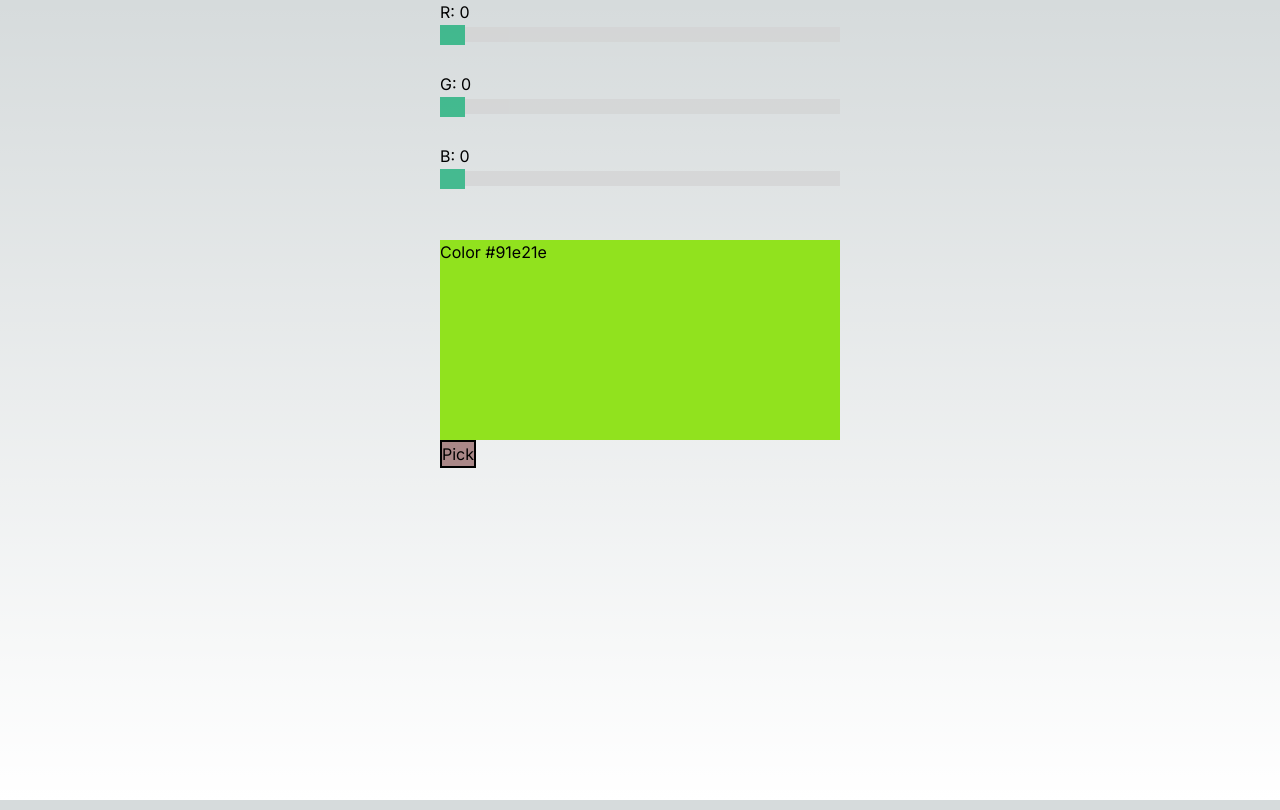
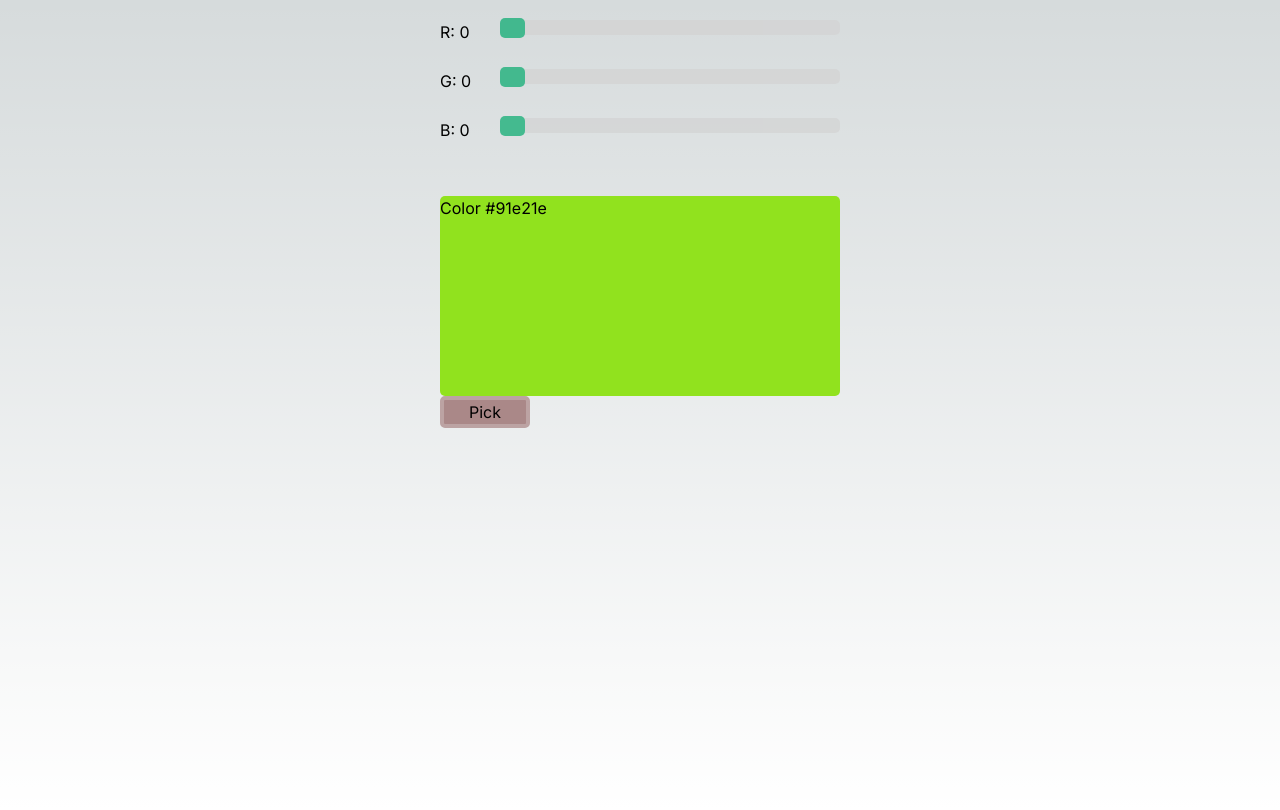
Before and after one commit to Renegatto/color-game-react, a Next.js app: page / in a window 1280 px wide. Built offline with nearby package versions, Linux system fonts and the light colour scheme.

Commit message:
Finish formatting

```diff
--- a/src/app/MyComponent.scss
+++ b/src/app/MyComponent.scss
@@ -29,15 +29,32 @@
     inset 2px 2px 3px rgba(0, 0, 0, 0.6);
 }
 
+@mixin border-radius {
+  border-radius: 5px;
+}
+
 .slidecontainer {
+  @include border-radius;
+  display: flex;
+
+  justify-content: space-between;
+  align-items: start;
+  font-size: medium;
   width: 100%; /* Width of the outside container */
+  &.normal {
+    flex-direction: row;
+  }
+  &.ghost {
+    flex-direction: row-reverse;
+  }
 }
+
 
 /* The slider itself */
 @mixin slider {
   -webkit-appearance: none;  /* Override default CSS styles */
   appearance: none;
-  width: 100%; /* Full-width */
+  width: 85%;
   height: 15px; /* Specified height */
   background: #d3d3d3; /* Grey background */
   outline: none; /* Remove outline */
@@ -61,6 +78,7 @@
   height: 200px;
 }
 .colored-background {
+  @include border-radius;
   @include color-window-size;
 
   &.comparison {
@@ -72,21 +90,45 @@
   };
 }
 .color-picker {
+  padding-top: 10px;
+  padding-bottom: 10px;
+  row-gap: 5px;
+  display: flex;
+  flex-direction: column;
   @include fullSized;
+  @include border-radius;
   &.overlay-on-disabled {
     background-color: #88888888;
     width: 100%;
     height: 100%;
     position: absolute;
   };
+}
 
+.game {
+  @mixin btn {
+    @include border-radius;
+    border: 4px solid #bca3a3;
+    min-width: 90px;
+  };
+  &.submit-btn {
+    @include btn;
+    background-color: #aa8888;
+  };
+  &.reset-game-btn {
+    @include btn;
+    background-color: #aaaa00;
+  };
 }
 
 .slider {
+  @include border-radius;
   &.normal {
      @include slider;
   };
-
+  &.disabled {
+    @include slider;
+ };
   &.ghost {
     @include slider;
 
@@ -96,12 +138,13 @@
 }
 
 /* Mouse-over effects */
-.slider:hover {
+.slider.normal:hover {
   opacity: 1; /* Fully shown on mouse-over */
 }
 
 /* The slider handle (use -webkit- (Chrome, Opera, Safari, Edge) and -moz- (Firefox) to override default look) */
 .ghostslider::-webkit-slider-thumb {
+  @include border-radius;
   -webkit-appearance: none; /* Override default look */
   appearance: none;
   width: 25px; /* Set a specific slider handle width */
@@ -112,6 +155,7 @@
 
 /* The slider handle (use -webkit- (Chrome, Opera, Safari, Edge) and -moz- (Firefox) to override default look) */
 .slider::-webkit-slider-thumb {
+  @include border-radius;
   -webkit-appearance: none; /* Override default look */
   appearance: none;
   width: 25px; /* Set a specific slider handle width */
@@ -121,6 +165,7 @@
 }
 
 .slider::-moz-range-thumb {
+  @include border-radius;
   width: 25px; /* Set a specific slider handle width */
   height: 20px; /* Slider handle height */
   background: #04AA6D; /* Green background */
--- a/src/app/MyComponent.tsx
+++ b/src/app/MyComponent.tsx
@@ -1,7 +1,6 @@
 "use client"
 import { ElementType, FC, ReactElement, ReactNode, useEffect, useRef, useState } from "react";
 
-type SizePx = { x: number, y: number }
 type Color = { r: number, g: number, b: number }
 
 type Props = {
@@ -106,21 +105,26 @@ export const GameRound: FC<{
         <div className="colored-background">
           <ColoredBackground color={actualColor}/>
         </div>
-        <button type="button" style={{
-          border:"2px solid black",
-          backgroundColor: "#aa8888",
-
-        }} onClick={onPickColor}>Pick</button>
+        <button
+          className="game submit-btn"
+          type="button"
+          onClick={onPickColor}
+        >
+          Pick
+        </button>
       </>,
       ended: (failed,difference) => <>
         {failed ? "Wrong!" : "Correct!"} difference is {Math.round(difference)}<br/>
         <div className="colored-background">
           <ColorsComparison color={actualColor} color2={pickedColor}/>
         </div>
-        <button type="button" style={{
-          border:"2px solid black",
-          backgroundColor: "#aa8888",
-        }} onClick={restartGame}>Restart</button>
+        <button
+          className="game reset-game-btn"
+          type="button"
+          onClick={restartGame}
+        >
+          Restart
+        </button>
       </>,
     })}
   </div>
@@ -143,7 +147,12 @@ export const ColoredBackground: FC<Props> = ({ color }: Props) =>
     </div>
   </>
 
-const ColorPicker: FC<{disabledWith?: Color, update: (color: Color) => void}> = ({disabledWith,update}) => {
+type ColorPickerProps = {
+  disabledWith?: Color,
+  update: (color: Color) => void,
+}
+
+const ColorPicker: FC<ColorPickerProps> = ({disabledWith,update}) => {
   const [r,setR] = useState(0)
   const [g,setG] = useState(0)
   const [b,setB] = useState(0)
@@ -153,8 +162,16 @@ const ColorPicker: FC<{disabledWith?: Color, update: (color: Color) => void}> =
 
   const drawGhostSlider = (pickColor: (color: Color) => number): ReactElement =>
     <GhostSlider value={disabledWith === undefined ? undefined : pickColor(disabledWith)}/>
-  const drawColorSlider = (setColor: (color: number) => void): ReactElement =>
-    <ColorSlider disabled={disabled} onChange={c => { setColor(c); update(currentColor) }}/>
+  const drawColorSlider = (
+    setColor: (color: number) => void,
+    colorOf: (color: Color) => number,
+    colorName: string,
+  ): ReactElement =>
+    <ColorSlider
+      disabled={disabled}
+      onChange={c => { setColor(c); update(currentColor)}}
+      child={<>{colorName}: {colorOf(currentColor)}</>}
+    />
 
   const drawSlidersPair = (
     updateColor: (color: number) => void,
@@ -162,8 +179,7 @@ const ColorPicker: FC<{disabledWith?: Color, update: (color: Color) => void}> =
     colorName: string,
   ): ReactElement =>
     <>
-      {`${colorName}: `}
-      {drawColorSlider(updateColor)}
+      {drawColorSlider(updateColor,colorOf,colorName)}
       {drawGhostSlider(colorOf)}
     </>
 
@@ -200,7 +216,7 @@ const useDebounce = (delayMs: number): ((cont: () => void) => void) => {
 
 const GhostSlider: FC<{value?: number}> = ({value}) =>
   <>
-    <div className="slidecontainer">
+    <div className="slidecontainer ghost">
       <input
         type="range"
         disabled={true}
@@ -213,15 +229,22 @@ const GhostSlider: FC<{value?: number}> = ({value}) =>
     </div>
   </>
 
-const ColorSlider: FC<{disabled: boolean, onChange: (val: number) => void}> = ({disabled,onChange}) => {
+type ColorSliderProps = {
+  disabled: boolean,
+  onChange: (val: number) => void,
+  child: ReactElement,
+}
+
+const ColorSlider: FC<ColorSliderProps> = ({disabled,child,onChange}) => {
   const [value,setValue] = useState(0)
   const debounce = useDebounce(10)
   const change = (val: number): void => {
     setValue(val)
     onChange(val)
   }
-  return <>{value}
-    <div className="slidecontainer">
+  return <>
+    <div className="slidecontainer normal">
+      {child}
       <input
         type="range"
         disabled={disabled}
@@ -234,7 +257,7 @@ const ColorSlider: FC<{disabled: boolean, onChange: (val: number) => void}> = ({
               debounce(() => change(newValue))
           }
         }
-        className="slider normal"
+        className={`slider ${disabled ? "disabled" : "normal"}`}
       />
     </div>
   </>
--- a/src/app/globals.scss
+++ b/src/app/globals.scss
@@ -17,6 +17,7 @@
 }
 
 body {
+  padding-top: 10px;
   color: rgb(var(--foreground-rgb));
   background: linear-gradient(
       to bottom,
```
